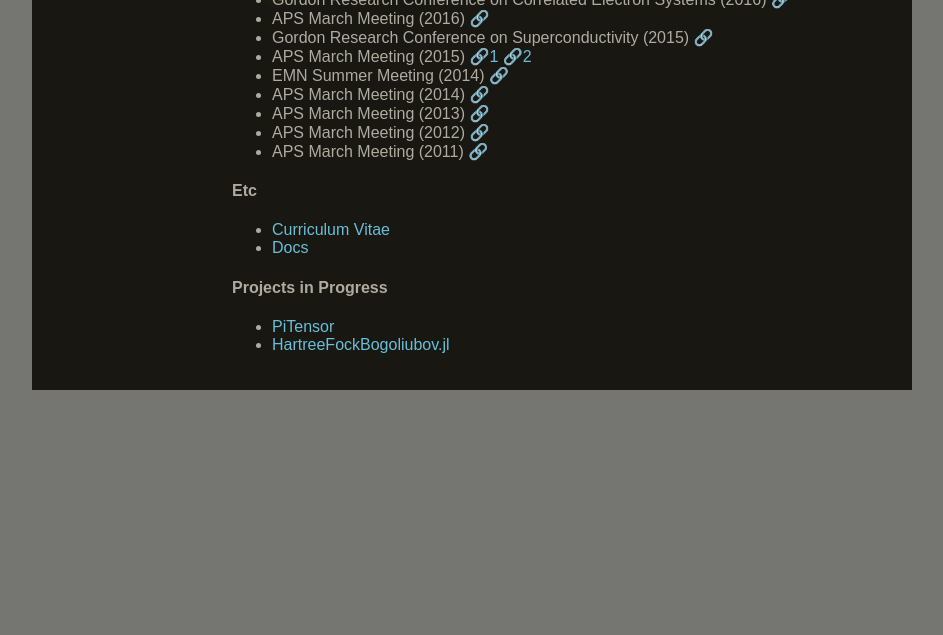
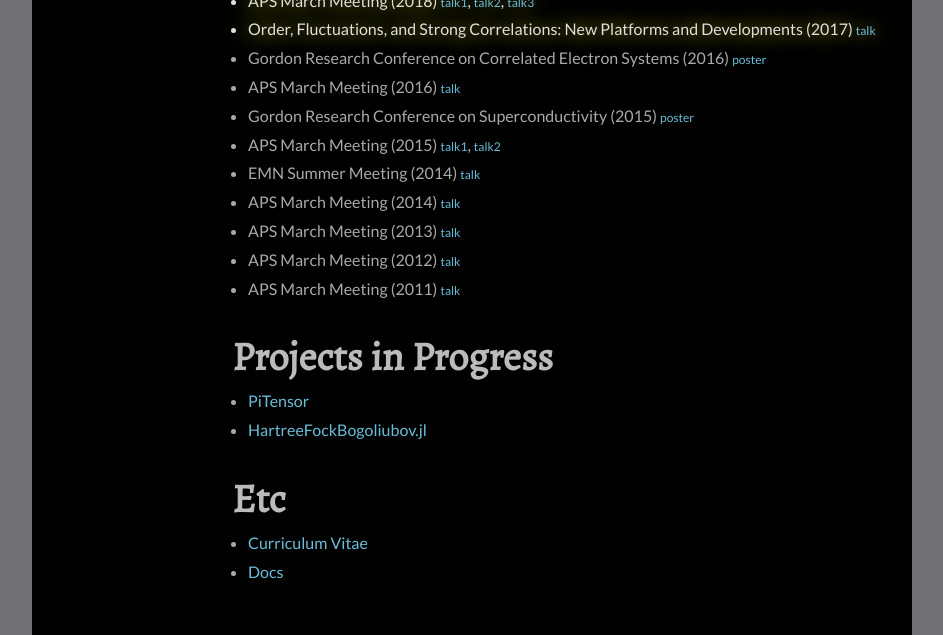
Before and after one commit to kyungminlee/kyungminlee.github.io, a plain HTML site: page index.html in a window 1280 px wide. Shown: the part 668-1303 px from the top of the page, without its empty margins (168-1111 px from the left). Before the commit the page ends 1058 px from the top, so only its background shows below. Drawn offline with nearby package versions, Linux system fonts and the light colour scheme; a web font is replaced by a local one.

Commit message:
Update style, color, and publications

```diff
--- a/css/style.css
+++ b/css/style.css
@@ -1,11 +1,34 @@
 html {
 }
+h1,h2,h3,h4,h5,h6 {
+  font-family: 'Alegreya', serif;
+  margin-top: 0.2em;
+  margin-bottom: 0.2em;
+  color:#BBBBBB;
+}
+h1 {
+  font-size: 2.5em;
+}
 body {
+  line-height: 1.3;
   max-width:100%;
   margin:0px;
-  background-color:#757571;
-  color:#B0ABA0;
-  font-family: 'Rosario', sans-serif;
+  background-color:#717175;
+  color:#AAAAAA;
+  font-family: 'Lato', sans-serif;
+}
+ul {
+  padding-left: 1em;
+  margin-top: 0.25em;
+  margin-bottom: 0.75em;
+}
+li {
+  margin-top: 0.25em;
+  margin-bottom: 0.5em;
+}
+section {
+  margin-top: 0em;
+  margin-bottom: 2em;
 }
 div {
   margin:0px;
@@ -17,7 +40,8 @@
   margin-bottom:0px;
   margin-left:auto;
   margin-right:auto;
-  background-color:#181712;
+  /* background-color:#181712; */
+  background-color:#000000;
   padding:0px;
   border:0px;
 }
@@ -71,8 +95,12 @@
   color:#333333;
   text-decoration:none;
 }
+a.small {
+  font-size:75%;
+
+}
 .focus {
-  color: #F0F0F0;
+  color: #E0E0E0;
   text-shadow: 0px 0px 20px #F0F000;
   outline: 1px #000000;
 }
@@ -82,7 +110,6 @@
 .unfocus a, .unfocus a:link, .unfocus a:visited {
   color:#355F6C;
 }
-
 @media screen and (max-width: 480px) {
   div#all {
     max-width:unset;
--- a/index.html
+++ b/index.html
@@ -4,7 +4,7 @@
     <title>kyungminlee.org</title>
     <meta http-equiv="content-type" content="text/html; charset=UTF-8">
     <meta name="google-site-verification" content="5oy18olnzshd1kWe0jBbAAQSLYUwUtYQQGwEeTvFWvw" />
-    <link href="https://fonts.googleapis.com/css?family=Rosario" rel="stylesheet" type="text/css">
+    <link href="https://fonts.googleapis.com/css?family=Lato|Alegreya|Noto+Sans" rel="stylesheet">
     <link rel="stylesheet" type="text/css" href="css/style.css">
     <meta name="viewport" content="width=device-width, initial-scale=1.0, maximum-scale=3.0, user-scalable=yes">
   </head>
@@ -37,12 +37,12 @@
     </div>
     <main>
       <section>
-        <h4>Publications</h4>
+        <h1>Publications</h1>
         <ul>
           <li class="focus">
             <u>Kyungmin Lee</u><sup>†</sup>, Tamaghna Hazra<sup>†</sup>, Mohit Randeria and Nandini Trivedi,
             "Topological superconductivity in Dirac honeycomb systems",
-            [work in progress].
+            [<a href="https://arxiv.org/abs/1806.08795">arXiv:1806.08795</a>].
           </li>
           <li class="focus">
             <u>Kyungmin Lee</u>, Junping Shao, Eun-Ah Kim, F. Duncan. M. Haldane, and Edward H. Rezayi,
@@ -93,45 +93,73 @@
         </ul>
       </section>
       <section>
-        <h4>Talks and Posters</h4>
+        <h1>Talks and Posters</h1>
         <ul>
-          <li>APS March Meeting (2018)
-            <ul>
-              <li>Pomeranchuk instability of composite Fermi liquid
-                <a href="http://meetings.aps.org/Meeting/MAR18/Session/C07.1">🔗︎</a></li>
-              <li>Pairing Instabilities at the Edge and in the Bulk of a Topological Insulator
-                <a href="http://meetings.aps.org/Meeting/MAR18/Session/L13.4">🔗︎</a></li>
-              <li>Insulator-to-Superconductor Transition in the Kane-Mele Model with Attractive Interactions
-                <a href="http://meetings.aps.org/Meeting/MAR18/Session/L13.3">🔗︎</a></li>
-            </ul>
+          <li class="focus">APS March Meeting (2018)
+            <a title="Pomeranchuk instability of composite Fermi liquid"
+               href="http://meetings.aps.org/Meeting/MAR18/Session/C07.1" class="small">talk1</a>,
+            <a title="Pairing Instabilities at the Edge and in the Bulk of a Topological Insulator"
+               href="http://meetings.aps.org/Meeting/MAR18/Session/L13.4" class="small">talk2</a>,
+            <a title="Insulator-to-Superconductor Transition in the Kane-Mele Model with Attractive Interactions"
+               href="http://meetings.aps.org/Meeting/MAR18/Session/L13.3" class="small">talk3</a>
           </li>
-          <li class="focus">Order, Fluctuations, and Strong Correlations: New Platforms and Developments (2017) <a href="http://online.kitp.ucsb.edu/online/intertwined_c17/lee2/">🔗︎</a></li>
-          <li>Gordon Research Conference on Correlated Electron Systems (2016) <a href="https://www.grc.org/programs.aspx?id=12626">🔗︎</a></li>
-          <li>APS March Meeting (2016) <a href="http://meetings.aps.org/Meeting/MAR16/Session/X25.2">🔗︎</a></li>
-          <li>Gordon Research Conference on Superconductivity (2015) <a href="https://www.grc.org/programs.aspx?id=13854">🔗︎</a></li>
-          <li>APS March Meeting (2015) <a href="http://meetings.aps.org/Meeting/MAR15/Session/D5.15">🔗︎1</a>
-                                      <a href="http://meetings.aps.org/Meeting/MAR15/Session/Y25.10">🔗︎2</a></li>
-          <li>EMN Summer Meeting (2014) <a href="http://www.emnsummer.org">🔗︎</a></li>
-          <li>APS March Meeting (2014) <a href="http://meetings.aps.org/Meeting/MAR14/Session/F43.13">🔗︎</a></li>
-          <li>APS March Meeting (2013) <a href="http://meetings.aps.org/Meeting/MAR13/Session/W37.4">🔗︎</a></li>
-          <li>APS March Meeting (2012) <a href="http://meetings.aps.org/Meeting/MAR12/Session/W23.7">🔗︎</a></li>
-          <li>APS March Meeting (2011) <a href="http://meetings.aps.org/Meeting/MAR11/Session/V25.2">🔗︎</a></li>
+          <li class="focus">Order, Fluctuations, and Strong Correlations: New Platforms and Developments (2017)
+            <a title="Pomeranchuk instability of composite Fermi liquid"
+               href="http://online.kitp.ucsb.edu/online/intertwined_c17/lee2/" class="small">talk</a>
+          </li>
+          <li>Gordon Research Conference on Correlated Electron Systems (2016)
+            <a title="Cold-spots and Glassy Nematicity in Underdoped Cuprates"
+               href="https://www.grc.org/programs.aspx?id=12626" class="small">poster</a>
+          </li>
+          <li>APS March Meeting (2016)
+            <a title="Cold-spots and Glassy Nematicity in Underdoped Cuprates"
+               href="http://meetings.aps.org/Meeting/MAR16/Session/X25.2" class="small">talk</a>
+          </li>
+          <li>Gordon Research Conference on Superconductivity (2015)
+            <a title="Cold-spots and Glassy Nematicity in Underdoped Cuprates"
+               href="https://www.grc.org/programs.aspx?id=13854" class="small">poster</a></li>
+          <li>APS March Meeting (2015)
+            <a title="Exact diagonalization study of ν=1/3+1/3 bilayer quantum Hall in search of Fibonnacci anyons"
+               href="http://meetings.aps.org/Meeting/MAR15/Session/D5.15" class="small">talk1</a>,
+            <a title="What is the role and importance of short range order in cuprates?"
+               href="http://meetings.aps.org/Meeting/MAR15/Session/Y25.10" class="small">talk2</a>
+          </li>
+          <li>EMN Summer Meeting (2014)
+            <a title="Identifying the 'Fingerprint' of Antiferromagnetic Spin-fluctuations in LiFeAs"
+               href="http://emnsummer.org" class="small">talk</a>
+          </li>
+          <li>APS March Meeting (2014)
+            <a title="Superconducting Proximity Effect in Topological Metal"
+               href="http://meetings.aps.org/Meeting/MAR14/Session/F43.13" class="small">talk</a>
+          </li>
+          <li>APS March Meeting (2013)
+            <a title="Prediction for fingerprints of bosonic modes through self-energy effects in LiFeAs"
+               href="http://meetings.aps.org/Meeting/MAR13/Session/W37.4" class="small">talk</a>
+          </li>
+          <li>APS March Meeting (2012)
+            <a title="Local electronic structure near a vortex in LiFeAs within self-consistent BdG"
+               href="http://meetings.aps.org/Meeting/MAR12/Session/W23.7" class="small">talk</a>
+          </li>
+          <li>APS March Meeting (2011)
+            <a title="Nematicity in 3-band Hubbard model of cuprate superconductors"
+               href="http://meetings.aps.org/Meeting/MAR11/Session/V25.2" class="small">talk</a>
+            </li>
         </ul>
       </section>
       <section>
-        <h4>Etc</h4>
+        <h1>Projects in Progress</h1>
+        <ul>
+          <li><a href="https://github.com/kyungminlee/PiTensor">PiTensor</a></li>
+          <li><a href="https://github.com/kyungminlee/HartreeFockBogoliubov.jl">HartreeFockBogoliubov.jl</a></li>
+        </ul>
+      </section>
+      <section>
+        <h1>Etc</h1>
         <ul>
           <li><a href="box/curriculum_vitae_kyungmin_lee.pdf">Curriculum Vitae</a></li>
           <li><a href="doc/">Docs</a></li>
         </ul>
       </section>
-      <section>
-        <h4>Projects in Progress</h4>
-        <ul>
-          <li><a href="https://github.com/kyungminlee/PiTensor">PiTensor</a></li>
-          <li><a href="https://github.com/kyungminlee/HartreeFockBogoliubov.jl">HartreeFockBogoliubov.jl</a></li>
-        </ul>
-      </section>
     </main>
   </div></body>
 </html>
```
